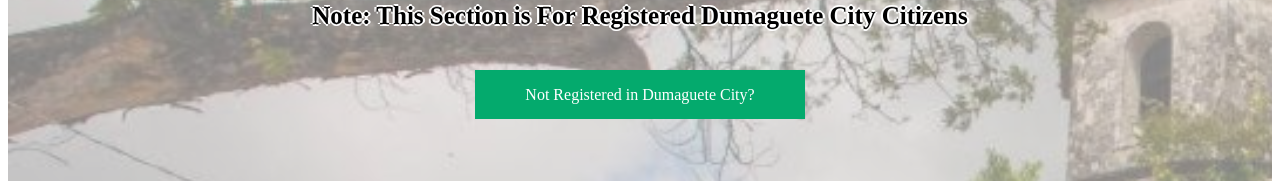
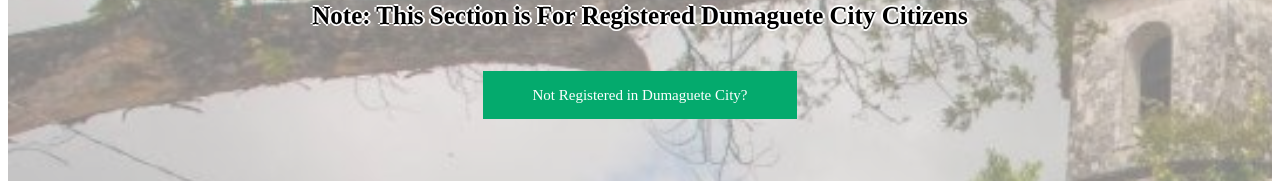
Before and after one commit to eban2724/eban, a plain HTML site: page AssistMed/dgtectzen.html in a window 1280 px wide. Shown: the part 330-511 px from the top of the page. Drawn offline with Linux system fonts and the light colour scheme.

Commit message:
style.css

```diff
--- a/AssistMed/style.css
+++ b/AssistMed/style.css
@@ -11,6 +11,10 @@ html {
 
 .note{
     padding-top: 0;
+}
+
+#Smaller{
+    font-size:15px;
 }
 
 .intro {
```
